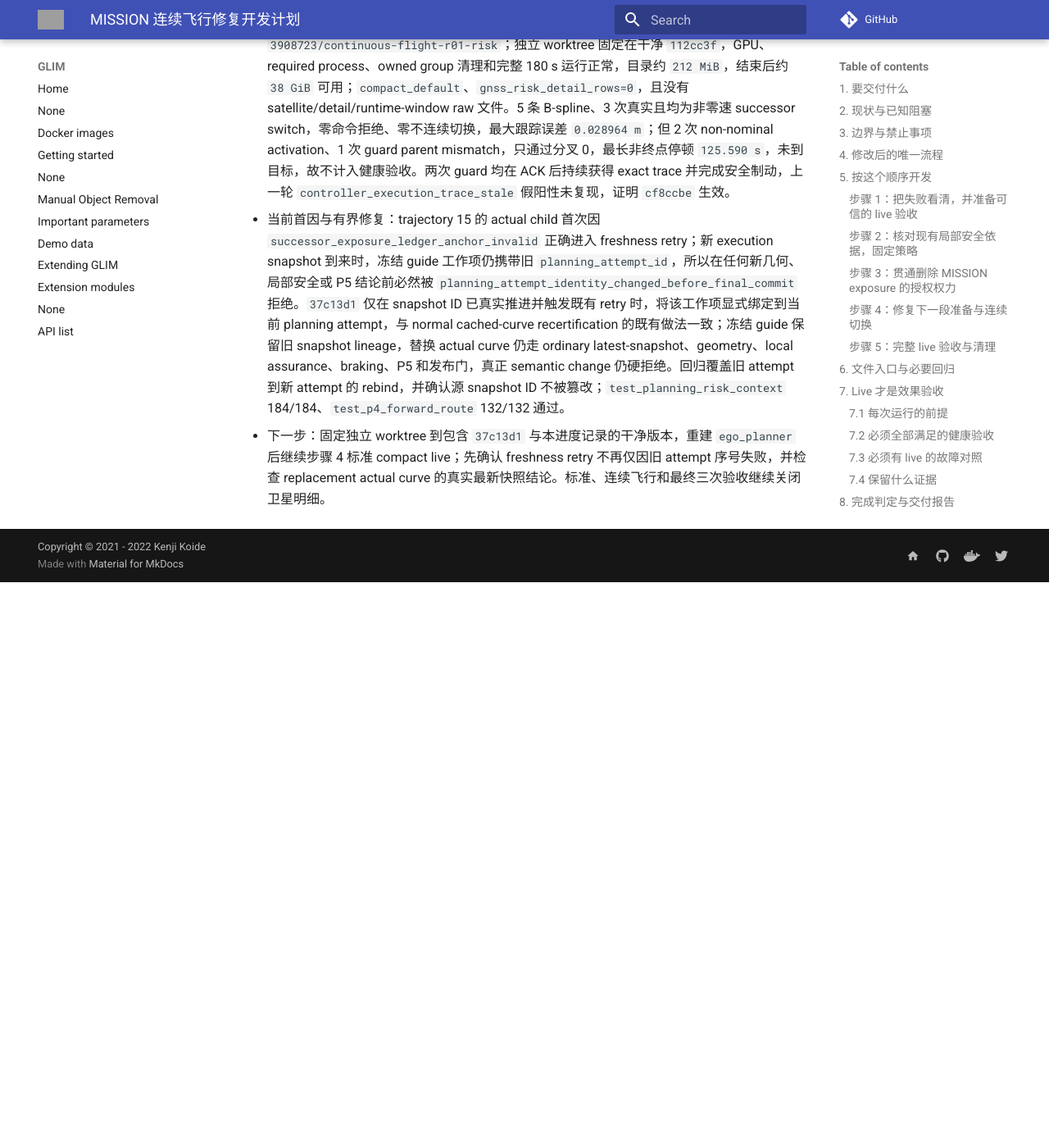
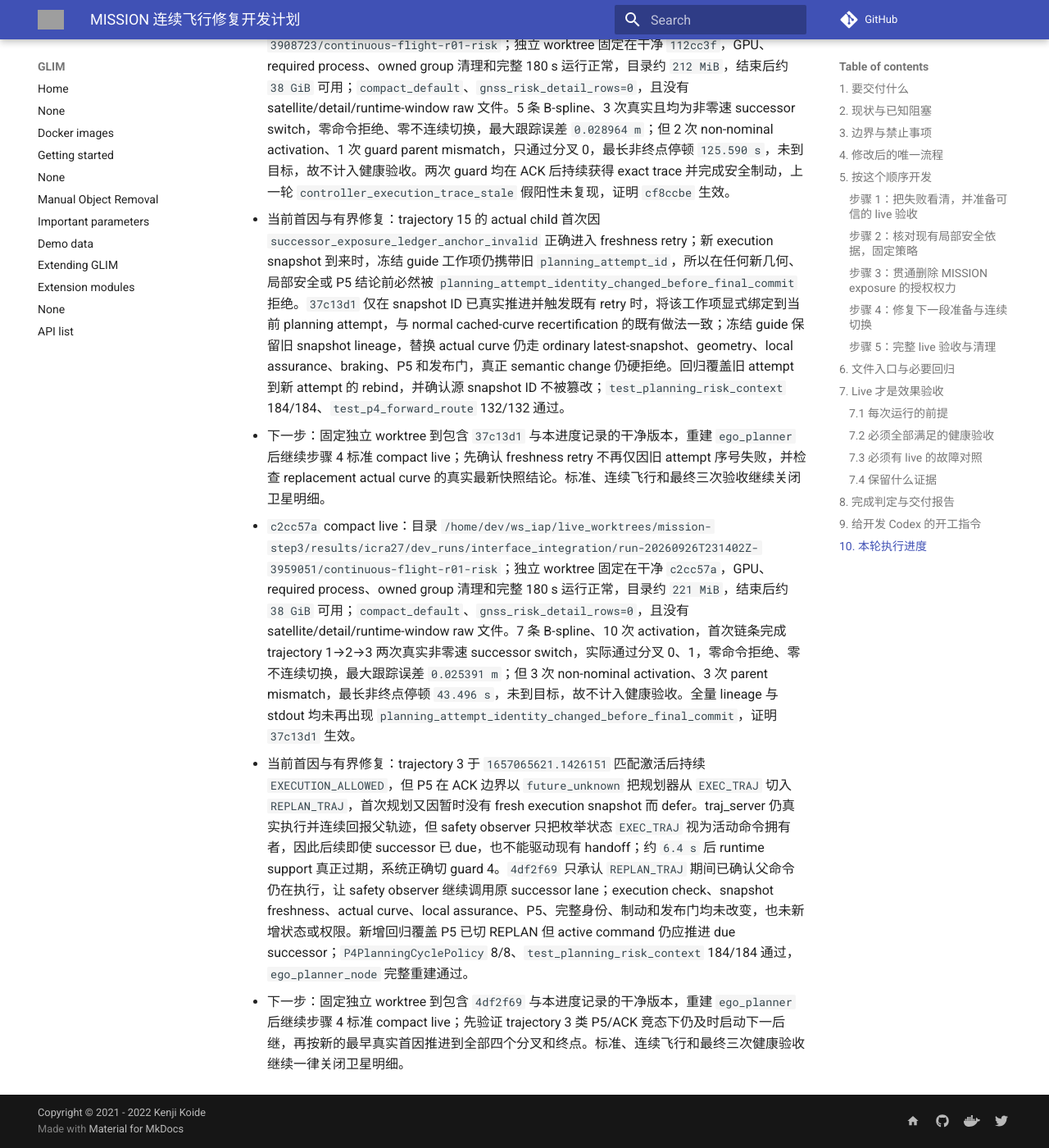
Before and after one commit to Printeger/iap, an MkDocs documentation site: the page built from docs/icra27/MISSION_CONTINUOUS_FLIGHT_IMPLEMENTATION_PLAN.md, in a window 1280 px wide and 1400 px high, scrolled down 37814 px. Shown: the whole window at 82% size. Built offline with MkDocs 1.6.1 and Material for MkDocs 9.7.7, drawn with Linux system fonts in a browser that asks for light colours; nearby versions of some CDN libraries; comment, search, counter and statistics services are not loaded; before the commit the page ends 38524 px from its top, so only the background shows below that; grey boxes are pictures that could not be loaded.

Commit message:
docs(icra27): record replanning successor diagnosis

```diff
--- a/docs/icra27/MISSION_CONTINUOUS_FLIGHT_IMPLEMENTATION_PLAN.md
+++ b/docs/icra27/MISSION_CONTINUOUS_FLIGHT_IMPLEMENTATION_PLAN.md
@@ -255,7 +255,7 @@
 
 ## 10. 本轮执行进度
 
-- 提交：步骤 1 为 `83fddbc`、`9f27a05`、`f6761b8`、`784d3d3`、`a4a35e9`、`30426ac`、`ffc118b`；步骤 2 为 `a751d5f`、`641b3ad`；步骤 3 为 `93bd62c`；步骤 4 当前代码到 `37c13d1`（完整因果提交链见下述逐次 live 记录）；磁盘与证据策略为 `64f6764`、`b772ed9`（均基于计划提交 `e675443`）。用户历史文件 `docs/whatsnext.md` 保持未跟踪、未修改。
+- 提交：步骤 1 为 `83fddbc`、`9f27a05`、`f6761b8`、`784d3d3`、`a4a35e9`、`30426ac`、`ffc118b`；步骤 2 为 `a751d5f`、`641b3ad`；步骤 3 为 `93bd62c`；步骤 4 当前代码到 `4df2f69`（完整因果提交链见下述逐次 live 记录）；磁盘与证据策略为 `64f6764`、`b772ed9`（均基于计划提交 `e675443`）。用户历史文件 `docs/whatsnext.md` 保持未跟踪、未修改。
 - 完成项：步骤 1 已补全 optimizer/refinement/manager/FSM 首因，continuous-flight analyzer 已拒绝 guard 伪后继、身份或父子链不符、零速切换、命令断流、required process 提前退出、短程停车、终点悬停不足和未由 odom 穿越四叉。步骤 2 已确认生产路径统一复用 `LocalMotionAssurance`/`LocalClearanceEvaluator` 且必要输入缺失时 fail closed；森林配置仍为 tracking `0.15 m`、safety margin `0.20 m`、surface `0.02 m`、`uncalibrated_default_v1`，故后续证据只适用于仿真/开发，不能冒充部署标定。步骤 3 已移除 MISSION exposure 的独立拒绝/制动权并保留真实风险诊断和排序；STRICT、局部净空、support/freshness、身份、动力学与制动门不变。
 - 失败首因：基线轨迹 5 为 `SUCCESSOR_CURVE_PREPARATION_FAILED` 且旧 detail 泄漏初始化占位；轨迹 9 为 P5 重复累计 prior episode 后 exposure braking。原始证据：`results/icra27/dev_runs/interface_integration/run-20260926T050049Z-450628/full-r01-risk/exports/planner_p4_risk_astar_debug.csv.execution_events.csv` 及同目录 `stdout.log`。步骤 3 干净 live 已证明旧 exposure 不再制动，但第一 actual B-spline 因 `local_clearance_margin_not_positive` 被硬局部门拒绝，下一冻结通道又继承失败候选的 `HOLD_REQUIRED`，故未首航；`bspline_count=0` 和零位移是结果，不是首因。
 - live 证据：步骤 3 使用独立 worktree/build/install，在 `93bd62c78b6dc7af731b25c6e2a71794d02b14eb` 运行 180 s；GPU preflight 通过、required processes 未提前退出、launch exit 0，manifest 为 `git_worktree_clean=true`。目录：`/home/dev/ws_iap/live_worktrees/mission-step3/results/icra27/dev_runs/interface_integration/run-20260926T081255Z-633590`。该失败运行不计入最终健康三次。
@@ -380,3 +380,6 @@
 - `112cc3f` compact live：目录 `/home/dev/ws_iap/live_worktrees/mission-step3/results/icra27/dev_runs/interface_integration/run-20260926T230250Z-3908723/continuous-flight-r01-risk`；独立 worktree 固定在干净 `112cc3f`，GPU、required process、owned group 清理和完整 180 s 运行正常，目录约 `212 MiB`，结束后约 `38 GiB` 可用；`compact_default`、`gnss_risk_detail_rows=0`，且没有 satellite/detail/runtime-window raw 文件。5 条 B-spline、3 次真实且均为非零速 successor switch，零命令拒绝、零不连续切换，最大跟踪误差 `0.028964 m`；但 2 次 non-nominal activation、1 次 guard parent mismatch，只通过分叉 0，最长非终点停顿 `125.590 s`，未到目标，故不计入健康验收。两次 guard 均在 ACK 后持续获得 exact trace 并完成安全制动，上一轮 `controller_execution_trace_stale` 假阳性未复现，证明 `cf8ccbe` 生效。
 - 当前首因与有界修复：trajectory 15 的 actual child 首次因 `successor_exposure_ledger_anchor_invalid` 正确进入 freshness retry；新 execution snapshot 到来时，冻结 guide 工作项仍携带旧 `planning_attempt_id`，所以在任何新几何、局部安全或 P5 结论前必然被 `planning_attempt_identity_changed_before_final_commit` 拒绝。`37c13d1` 仅在 snapshot ID 已真实推进并触发既有 retry 时，将该工作项显式绑定到当前 planning attempt，与 normal cached-curve recertification 的既有做法一致；冻结 guide 保留旧 snapshot lineage，替换 actual curve 仍走 ordinary latest-snapshot、geometry、local assurance、braking、P5 和发布门，真正 semantic change 仍硬拒绝。回归覆盖旧 attempt 到新 attempt 的 rebind，并确认源 snapshot ID 不被篡改；`test_planning_risk_context` 184/184、`test_p4_forward_route` 132/132 通过。
 - 下一步：固定独立 worktree 到包含 `37c13d1` 与本进度记录的干净版本，重建 `ego_planner` 后继续步骤 4 标准 compact live；先确认 freshness retry 不再仅因旧 attempt 序号失败，并检查 replacement actual curve 的真实最新快照结论。标准、连续飞行和最终三次验收继续关闭卫星明细。
+- `c2cc57a` compact live：目录 `/home/dev/ws_iap/live_worktrees/mission-step3/results/icra27/dev_runs/interface_integration/run-20260926T231402Z-3959051/continuous-flight-r01-risk`；独立 worktree 固定在干净 `c2cc57a`，GPU、required process、owned group 清理和完整 180 s 运行正常，目录约 `221 MiB`，结束后约 `38 GiB` 可用；`compact_default`、`gnss_risk_detail_rows=0`，且没有 satellite/detail/runtime-window raw 文件。7 条 B-spline、10 次 activation，首次链条完成 trajectory 1→2→3 两次真实非零速 successor switch，实际通过分叉 0、1，零命令拒绝、零不连续切换，最大跟踪误差 `0.025391 m`；但 3 次 non-nominal activation、3 次 parent mismatch，最长非终点停顿 `43.496 s`，未到目标，故不计入健康验收。全量 lineage 与 stdout 均未再出现 `planning_attempt_identity_changed_before_final_commit`，证明 `37c13d1` 生效。
+- 当前首因与有界修复：trajectory 3 于 `1657065621.1426151` 匹配激活后持续 `EXECUTION_ALLOWED`，但 P5 在 ACK 边界以 `future_unknown` 把规划器从 `EXEC_TRAJ` 切入 `REPLAN_TRAJ`，首次规划又因暂时没有 fresh execution snapshot 而 defer。traj_server 仍真实执行并连续回报父轨迹，但 safety observer 只把枚举状态 `EXEC_TRAJ` 视为活动命令拥有者，因此后续即使 successor 已 due，也不能驱动现有 handoff；约 `6.4 s` 后 runtime support 真正过期，系统正确切 guard 4。`4df2f69` 只承认 `REPLAN_TRAJ` 期间已确认父命令仍在执行，让 safety observer 继续调用原 successor lane；execution check、snapshot freshness、actual curve、local assurance、P5、完整身份、制动和发布门均未改变，也未新增状态或权限。新增回归覆盖 P5 已切 REPLAN 但 active command 仍应推进 due successor；`P4PlanningCyclePolicy` 8/8、`test_planning_risk_context` 184/184 通过，`ego_planner_node` 完整重建通过。
+- 下一步：固定独立 worktree 到包含 `4df2f69` 与本进度记录的干净版本，重建 `ego_planner` 后继续步骤 4 标准 compact live；先验证 trajectory 3 类 P5/ACK 竞态下仍及时启动下一后继，再按新的最早真实首因推进到全部四个分叉和终点。标准、连续飞行和最终三次健康验收继续一律关闭卫星明细。
```
